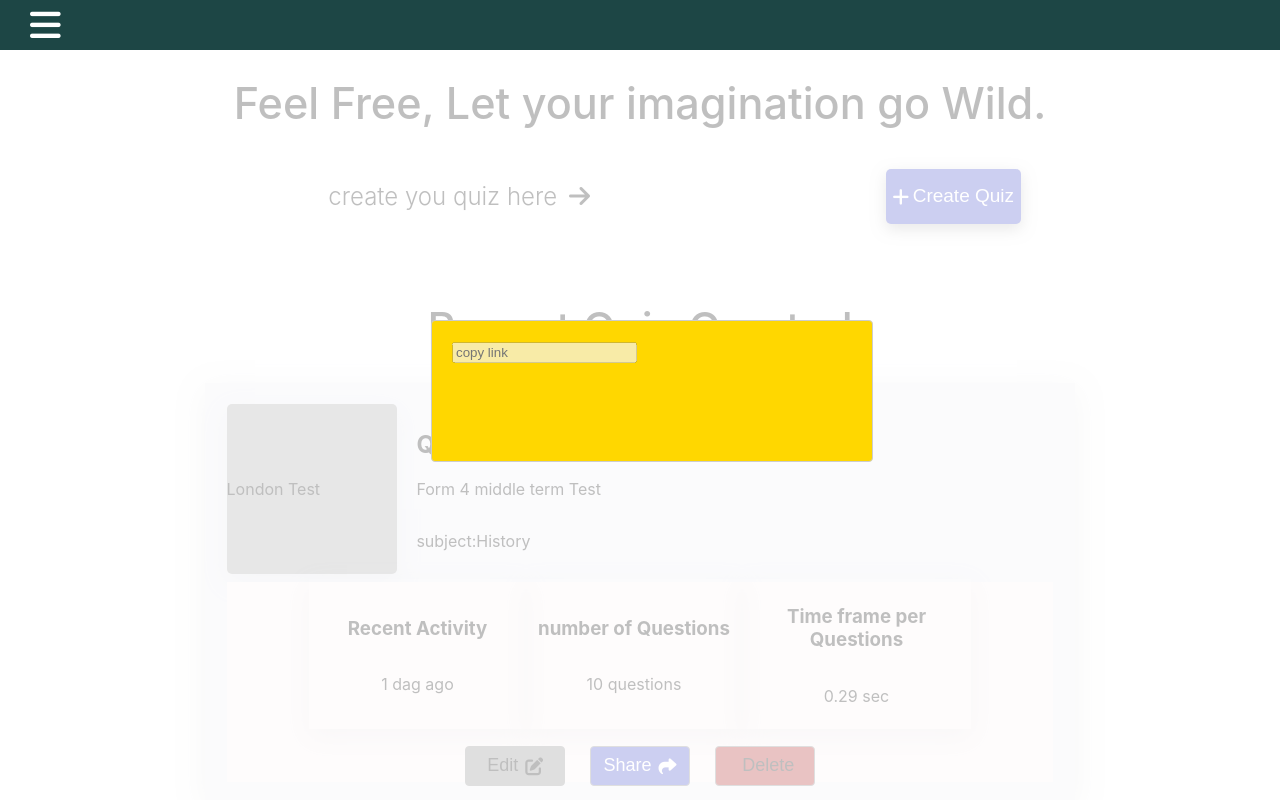
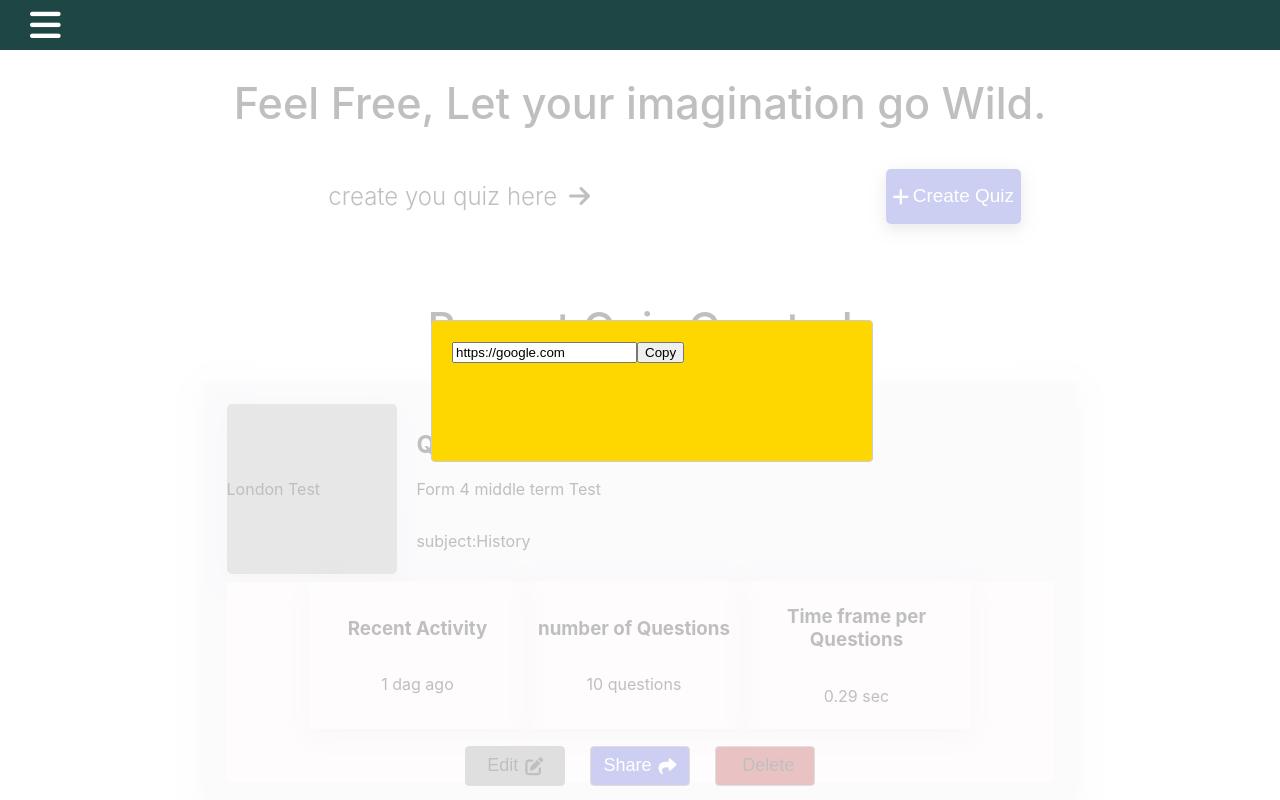
Before and after one commit to clint360/brain-buster-frontend, a React (Create React App) app: page /admin/quizzes in a window 1280 px wide. Both pictures are taken after a click on the button "Share". Shown: the part 182-982 px from the top of the page. Built offline with nearby package versions, Linux system fonts and the light colour scheme; grey boxes are pictures that could not be loaded.

Commit message:
created clipboard

```diff
--- a/package.json
+++ b/package.json
@@ -3,6 +3,7 @@
   "version": "0.1.0",
   "private": true,
   "dependencies": {
+    "@emotion/styled": "^11.10.8",
     "@testing-library/jest-dom": "^5.16.5",
     "@testing-library/react": "^13.4.0",
     "@testing-library/user-event": "^13.5.0",
--- a/src/App.jsx
+++ b/src/App.jsx
@@ -24,7 +24,10 @@ function App() {
         <Route path="/admin">
           <Route path="/admin/dashboard" element={<AdminDashboard />} />
           <Route path="/admin/profile" element={<AdminProfile />} />
-          <Route path="/admin/quizzes" element={<AdminQuizzes />} />
+          <Route
+            path="/admin/quizzes"
+            element={<AdminQuizzes copyText="https://google.com" />}
+          />
           <Route path="/admin/createQuiz" element={<CreateQuiz />} />
           <Route path="/admin/responses" element={<AdminResponses />} />
         </Route>
--- a/src/view/pages/admin/quizzes/AdminQuizzes.jsx
+++ b/src/view/pages/admin/quizzes/AdminQuizzes.jsx
@@ -1,11 +1,22 @@
+/* eslint-disable no-undef */
 import React, { useState } from 'react';
 import { Link } from 'react-router-dom';
 import ReactModal from 'react-modal';
 import AdminTemplate from '../../../templates/admin/admintemplate/AdminTemplate';
 import './AdminQuizzes.css';
 
-function AdminQuizzes() {
+// eslint-disable-next-line react/prop-types
+function AdminQuizzes({ copyText }) {
+  console.log(copyText);
   const [isOpen, setIsOpen] = useState(false);
+
+  const [isCopied, setIsCopied] = useState(false);
+
+  const copyToclipBoard = () => {
+    setIsCopied(copyText);
+    navigator.clipboard.writeText(copyText);
+    console.log(setIsCopied);
+  };
 
   const customStyles = {
     content: {
@@ -94,7 +105,20 @@ function AdminQuizzes() {
                     onRequestClose={() => setIsOpen(false)}
                     style={customStyles}
                   >
-                    <input type="text" disabled placeholder="copy link" />
+                    <input
+                      type="text"
+                      name=""
+                      id=""
+                      value={copyText}
+                      readOnly
+                      placeholder="copy link address"
+                    />
+                    <button
+                      type="submit"
+                      onClick={() => copyToclipBoard(copyToclipBoard)}
+                    >
+                      <span>{isCopied ? 'Copied!' : 'Copy'}</span>
+                    </button>
                   </ReactModal>
                 </div>
                 <button type="submit" className="delete">
```
Also changed, not shown: src/core/components/molecules/Modal/Modal.js (added, +21 -0 lines), src/core/components/molecules/Modal/Modal.styles.js (added, +31 -0 lines), 1 other file (tests, documents, lock files or other folders).
